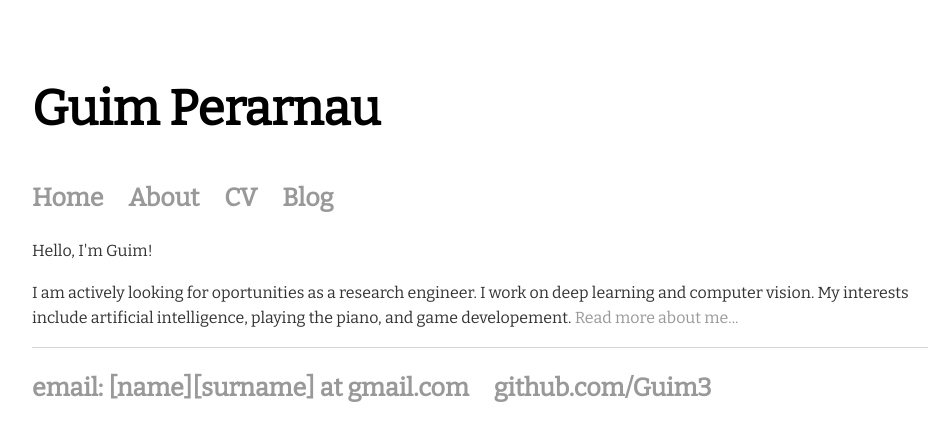
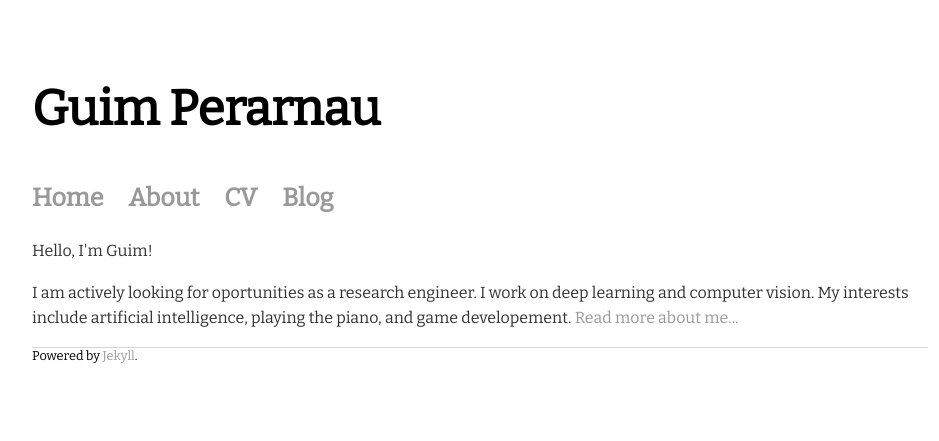
Before and after one commit to Guim3/guim3.github.io, a Jekyll site: the page built from index.html, in a window 1280 px wide. Shown: the top 441 px of the page, without its empty margins (160-1099 px from the left). Built offline with Jekyll 4.4.1, drawn with Linux system fonts in a browser that asks for light colours.

Commit message:
Update default.html

```diff
--- a/_layouts/default.html
+++ b/_layouts/default.html
@@ -22,11 +22,8 @@
 			{{ content }}
 
 			</div><!-- /.container -->
-     <footer>
-    	<ul>
-			      <li><a href="#">email: [name][surname] at gmail.com</a></li>
-        		<li><a href="https://github.com/Guim3">github.com/Guim3</a></li>
-			</ul>
-		</footer>
+     			<footer>
+				Powered by <a href="http://jekyllrb.com/">Jekyll</a>.
+			</footer>
 		</body>
 	</html>
```
